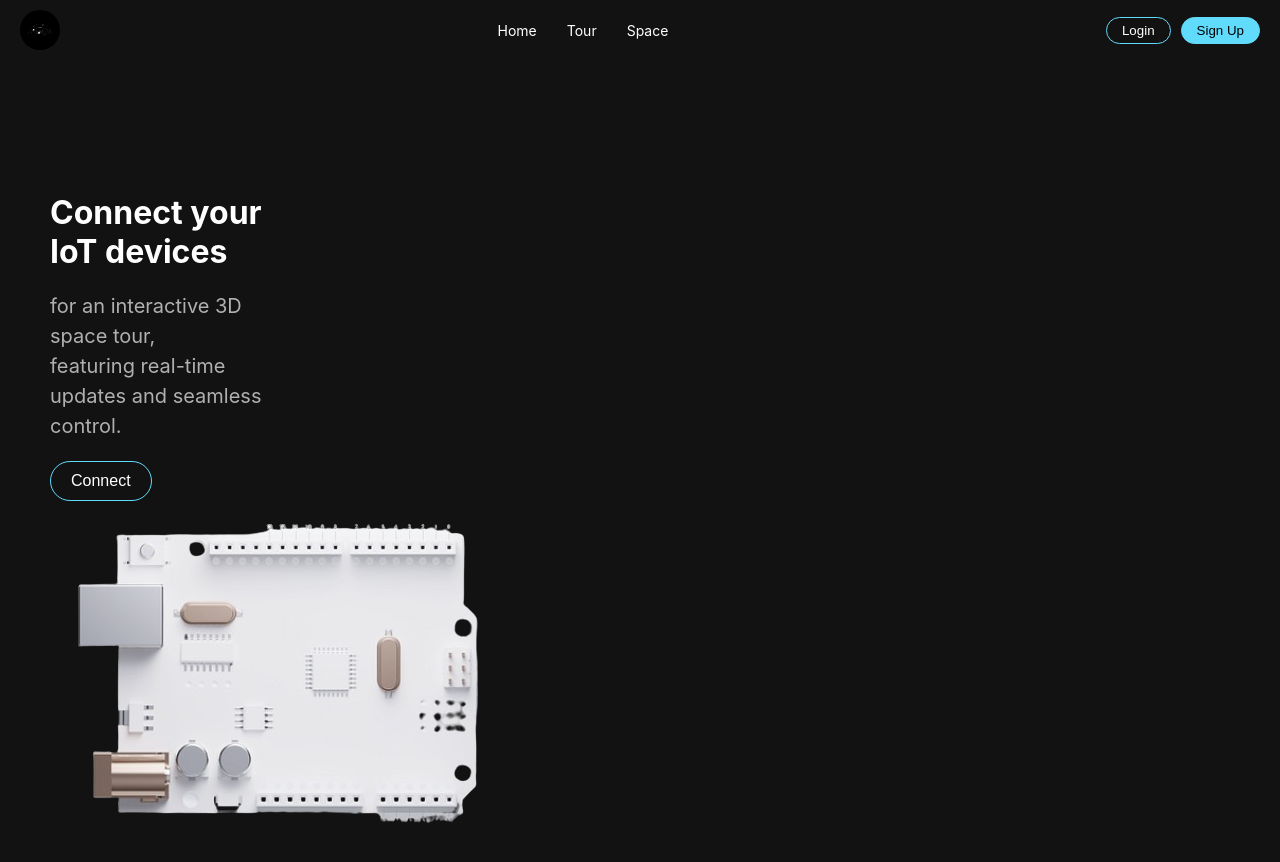
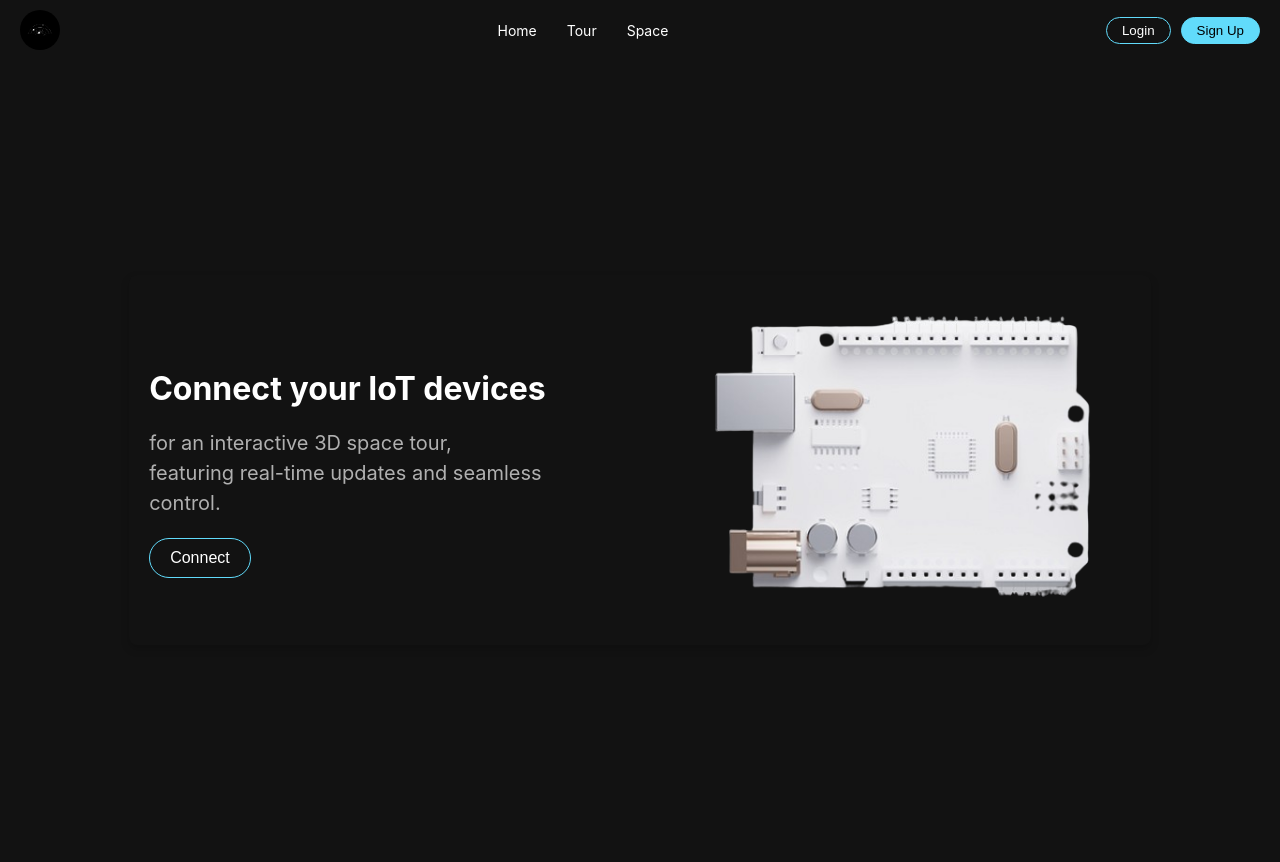
Before and after one commit to kawthar-shameseldeen/Space-Journey-Front, a React (Create React App) app in the folder space-journey/: page /iot in a window 1280 px wide. Shown: the top 862 px of the page. Built offline with nearby package versions, Linux system fonts and the light colour scheme.

Commit message:
added routes

```diff
--- a/space-journey/src/pages/iot/iot.css
+++ b/space-journey/src/pages/iot/iot.css
@@ -1,19 +1,35 @@
 .iot-page {
+    display: flex;
+    justify-content: center;
+    align-items: center;
+    height: 100vh;
+    background-color: transparent;
+    color: white;
+    padding: 20px;
+    box-sizing: border-box;
+}
+
+.iot-container {
     display: flex;
     justify-content: space-between;
     align-items: center;
-    padding: 50px;
-    background-color: transparent;
-    color: white;
-    height: 100vh;
+    max-width: 80%;
+    background-color: #121212;
+    padding: 20px;
+    border-radius: 8px;
+    box-shadow: 0 4px 8px rgba(0, 0, 0, 0.2);
 }
+
 .iot-content {
-    max-width: 50%;
+    max-width: 45%;
+    margin-right: 20px;
 }
+
 .iot-content h2 {
     font-size: 2rem;
     margin-bottom: 10px;
 }
+
 .iot-content p {
     font-size: 1.25rem;
     line-height: 1.5;
@@ -29,10 +45,17 @@
     cursor: pointer;
     font-size: 1rem;
 }
+
 .connect-button:hover {
     background-color: #61dbfb;
     color: black;
 }
+
+.iot-image {
+    max-width: 45%;
+    margin-left: 20px;
+}
+
 .iot-image img {
     max-width: 100%;
     height: auto;
```
